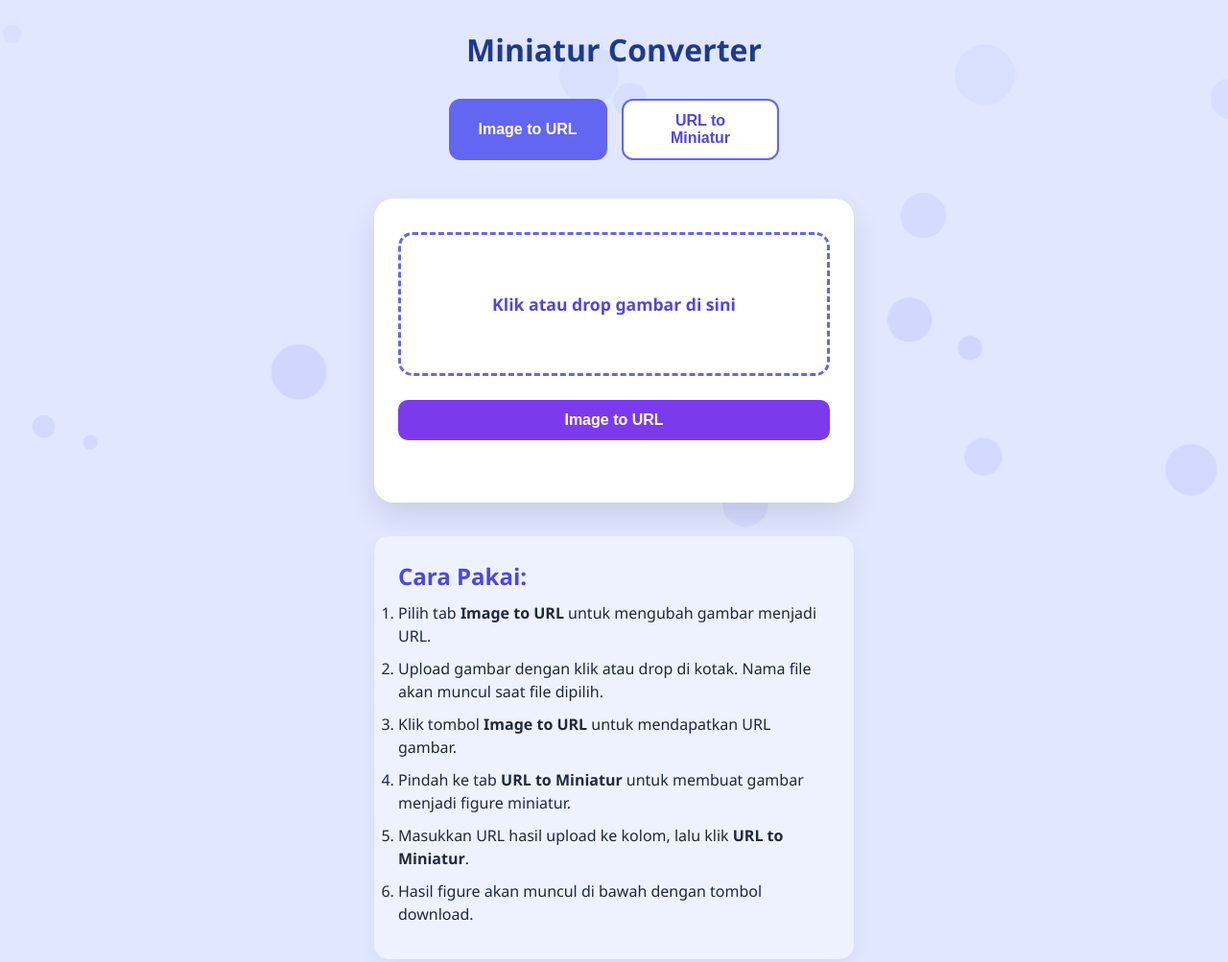
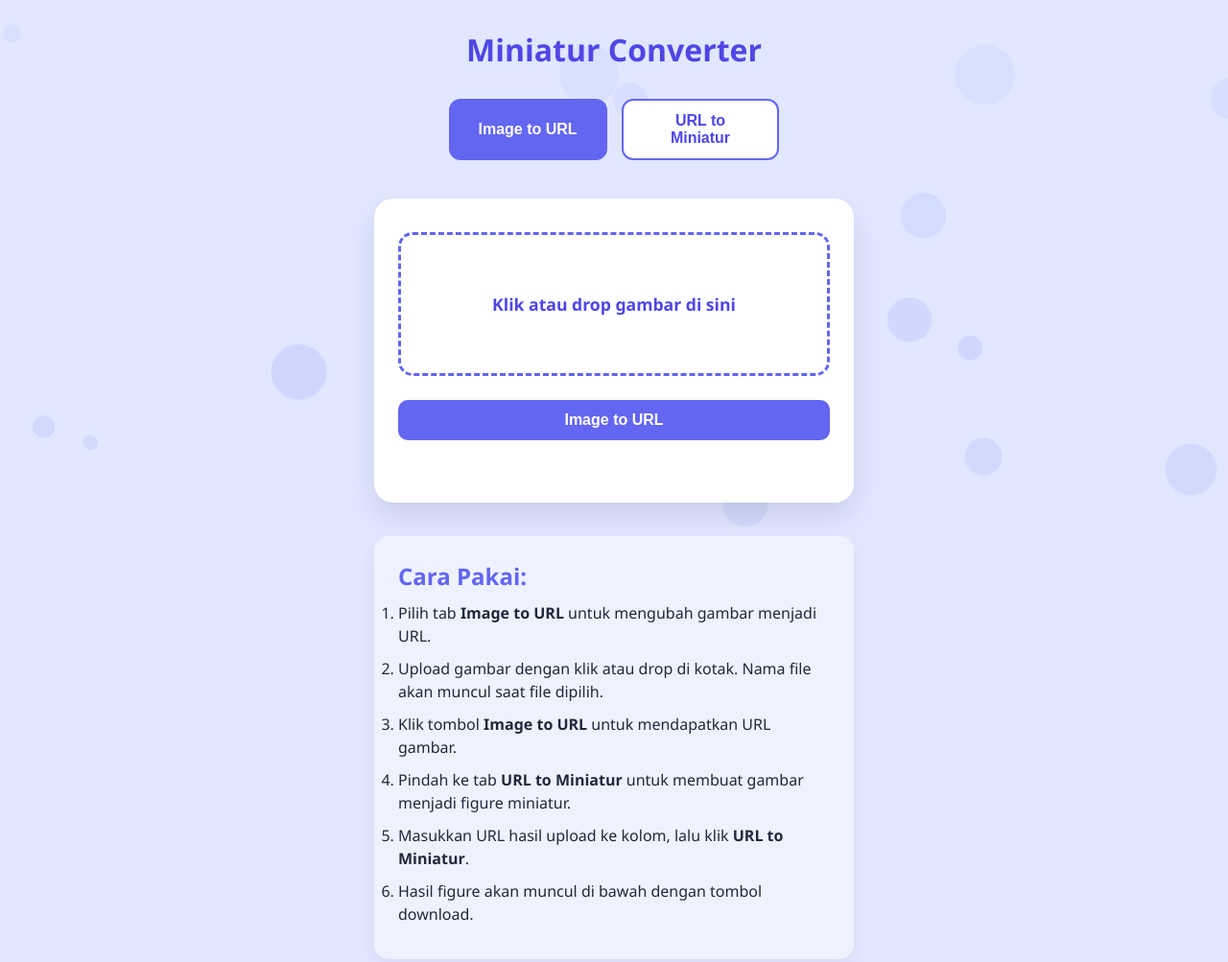
Before and after one commit to RoxyXploit777/Ai-Trend, a website: page index.html in a window 1280 px wide. Shown: the top 1003 px of the page at 96% size. Drawn offline with Linux system fonts and the light colour scheme.

Commit message:
Update index.html

```diff
--- a/index.html
+++ b/index.html
@@ -35,7 +35,7 @@ body {
   100% { transform: translateY(-20vh) scale(1); opacity:0; }
 }
 
-h1 { font-size:2rem; margin-bottom:20px; text-align:center; color:#1e3a8a; z-index:2; }
+h1 { font-size:2rem; margin-bottom:20px; text-align:center; color:#4f46e5; z-index:2; }
 
 .tabs { display:flex; gap:15px; margin-bottom:30px; z-index:2; }
 .tabs button {
@@ -88,21 +88,21 @@ input[type="text"], button {
   transition:0.3s;
 }
 button {
-  background:#7c3aed;
+  background:#6366f1;
   color:white;
   border:none;
   font-weight:bold;
   cursor:pointer;
   transition:all 0.3s;
 }
-button:hover { background:#5b21b6; transform:translateY(-2px) scale(1.05); box-shadow:0 6px 15px rgba(0,0,0,0.15); }
+button:hover { background:#4f46e5; transform:translateY(-2px) scale(1.05); box-shadow:0 6px 15px rgba(0,0,0,0.15); }
 
 #uploadResult, #figureResult { margin-top:20px; word-break:break-word; text-align:center; }
 pre { color:red; text-align:left; white-space:pre-wrap; }
 
 .spinner {
   border:5px solid #f3f3f3;
-  border-top:5px solid #7c3aed;
+  border-top:5px solid #6366f1;
   border-radius:50%;
   width:50px;
   height:50px;
@@ -121,7 +121,7 @@ pre { color:red; text-align:left; white-space:pre-wrap; }
   box-shadow:0 8px 20px rgba(0,0,0,0.05);
   z-index:2;
 }
-.instructions h2 { margin-bottom:10px; color:#4f46e5; }
+.instructions h2 { margin-bottom:10px; color:#6366f1; }
 .instructions li { margin-bottom:10px; line-height:1.5; }
 
 @media(max-width:500px){
@@ -263,4 +263,4 @@ for(let i=0;i<20;i++){
 </script>
 
 </body>
- </html>
+</html>
```
